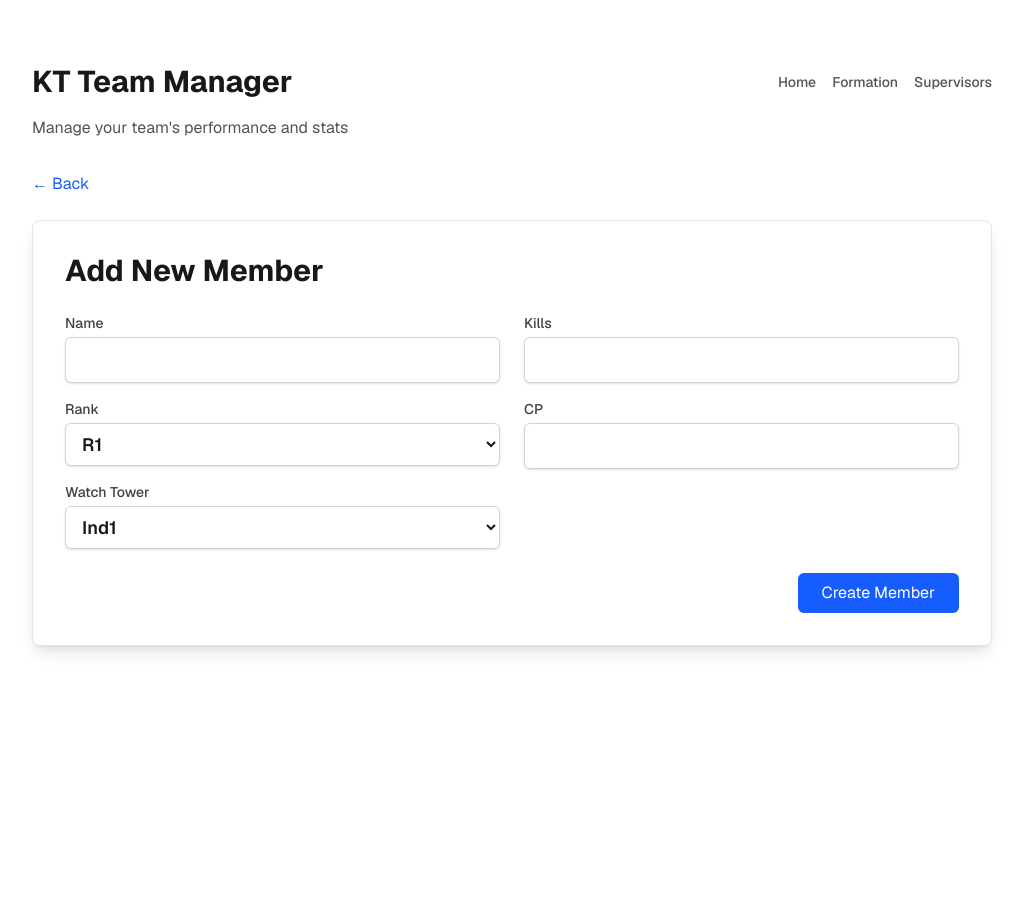
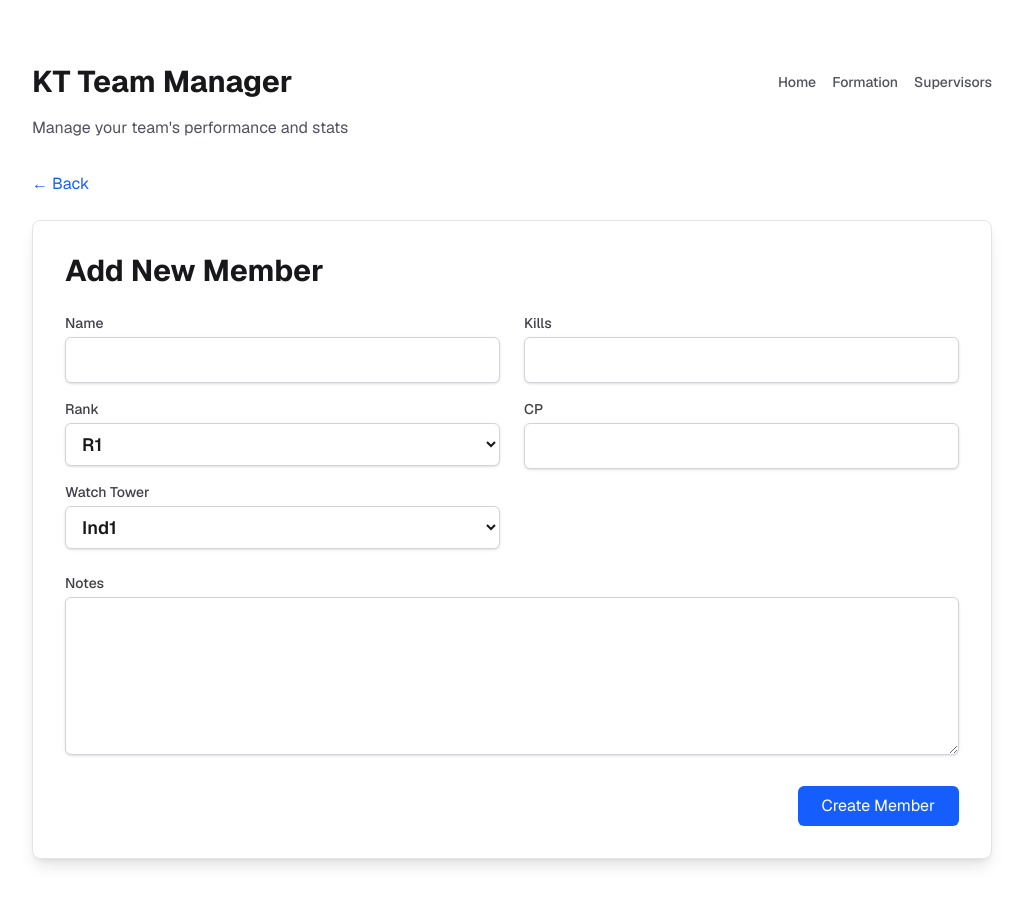
Before and after one commit to iheidari/dw-team-manager, a Next.js app: page /member in a window 1280 px wide. Shown: the top 902 px of the page, without its empty margins (128-1151 px from the left). Before the commit the page ends 800 px from the top, so only its background shows below. Built offline with nearby package versions, Linux system fonts and the light colour scheme.

Commit message:
Add notes field

```diff
--- a/app/api/members/[id]/route.ts
+++ b/app/api/members/[id]/route.ts
@@ -57,7 +57,8 @@ export async function PATCH(
     const db = client.db("dw-team-manager");
     const body = await request.json();
 
-    const { location, name, rank, level, kills, cp, supervisedBy } = body;
+    const { location, name, rank, level, kills, cp, notes, supervisedBy } =
+      body;
 
     let updateOperator: Record<string, unknown> = { $set: {} };
 
@@ -85,6 +86,9 @@ export async function PATCH(
     }
     if (cp !== undefined) {
       (updateOperator.$set as Record<string, unknown>).cp = Number(cp);
+    }
+    if (notes !== undefined) {
+      (updateOperator.$set as Record<string, unknown>).notes = notes || "";
     }
     if (supervisedBy !== undefined) {
       if (supervisedBy === null) {
--- a/app/api/members/route.ts
+++ b/app/api/members/route.ts
@@ -67,7 +67,7 @@ export async function POST(request: Request) {
     const body = await request.json();
 
     // Validate required fields
-    const { name, rank, level, kills, cp } = body;
+    const { name, rank, level, kills, cp, notes } = body;
     if (!name || !rank || !level) {
       return NextResponse.json(
         { success: false, error: "Missing required fields" },
@@ -81,6 +81,7 @@ export async function POST(request: Request) {
       level,
       kills: kills ? Number(kills) : 0,
       cp: cp ? Number(cp) : 0,
+      notes: notes || "",
     });
 
     return NextResponse.json(
--- /dev/null
+++ b/app/member/[id]/components/TextAreaField.tsx
@@ -0,0 +1,36 @@
+interface TextAreaFieldProps {
+  label: string;
+  name: string;
+  value: string;
+  onChange: (value: string) => void;
+  rows?: number;
+}
+
+const TextAreaField = ({
+  label,
+  name,
+  value,
+  onChange,
+  rows = 4,
+}: TextAreaFieldProps) => {
+  return (
+    <div>
+      <label
+        htmlFor={name}
+        className="block text-sm font-medium text-zinc-700 dark:text-zinc-300 mb-1"
+      >
+        {label}
+      </label>
+      <textarea
+        id={name}
+        name={name}
+        rows={rows}
+        value={value}
+        onChange={(e) => onChange(e.target.value)}
+        className="w-full px-3 py-2 border border-zinc-300 dark:border-zinc-700 rounded-md shadow-sm text-lg font-semibold text-zinc-900 dark:text-white bg-white dark:bg-zinc-900 focus:outline-none focus:ring-2 focus:ring-blue-500 focus:border-blue-500 resize-y"
+      />
+    </div>
+  );
+};
+
+export default TextAreaField;
--- a/app/member/[id]/page.tsx
+++ b/app/member/[id]/page.tsx
@@ -6,6 +6,7 @@ import Header from "@/app/ui/Header";
 import BackButton from "@/app/ui/BackButton";
 import Field from "./components/Field";
 import SelectField from "./components/SelectField";
+import TextAreaField from "./components/TextAreaField";
 import ReadOnlyField from "./components/ReadOnlyField";
 import NotFound from "./components/NotFound";
 import { LEVEL_OPTIONS, RANK_OPTIONS } from "../util";
@@ -18,6 +19,7 @@ interface Member {
   level: string;
   kills: number;
   cp: number;
+  notes?: string;
   location?: {
     row: number;
     col: number;
@@ -41,6 +43,7 @@ export default function MemberDetailPage({
     level: "",
     kills: "",
     cp: "",
+    notes: "",
   });
   const router = useRouter();
 
@@ -62,6 +65,7 @@ export default function MemberDetailPage({
           level: memberData.level,
           kills: memberData.kills,
           cp: memberData.cp,
+          notes: memberData.notes || "",
         });
       } catch (error) {
         console.error("Error fetching member:", error);
@@ -98,6 +102,7 @@ export default function MemberDetailPage({
           level: formData.level,
           kills: Number(formData.kills),
           cp: Number(formData.cp),
+          notes: formData.notes || "",
         }),
       });
 
@@ -240,6 +245,16 @@ export default function MemberDetailPage({
                 </div>
               </div>
 
+              <div className="mt-6">
+                <TextAreaField
+                  label="Notes"
+                  name="notes"
+                  value={formData.notes}
+                  onChange={(value) => handleChange("notes", value)}
+                  rows={5}
+                />
+              </div>
+
               <div className="mt-6 flex justify-between">
                 <button
                   type="button"
--- a/app/member/page.tsx
+++ b/app/member/page.tsx
@@ -6,6 +6,7 @@ import Header from "@/app/ui/Header";
 import BackButton from "@/app/ui/BackButton";
 import Field from "./[id]/components/Field";
 import SelectField from "./[id]/components/SelectField";
+import TextAreaField from "./[id]/components/TextAreaField";
 import { LEVEL_OPTIONS, RANK_OPTIONS } from "./util";
 
 export default function NewMemberPage() {
@@ -16,6 +17,7 @@ export default function NewMemberPage() {
     level: "Ind1",
     kills: "",
     cp: "",
+    notes: "",
   });
   const router = useRouter();
 
@@ -48,6 +50,7 @@ export default function NewMemberPage() {
           level: formData.level,
           kills: Number(formData.kills) || 0,
           cp: Number(formData.cp) || 0,
+          notes: formData.notes || "",
         }),
       });
 
@@ -125,6 +128,16 @@ export default function NewMemberPage() {
                 </div>
               </div>
 
+              <div className="mt-6">
+                <TextAreaField
+                  label="Notes"
+                  name="notes"
+                  value={formData.notes}
+                  onChange={(value) => handleChange("notes", value)}
+                  rows={5}
+                />
+              </div>
+
               <div className="mt-6 flex justify-end">
                 <button
                   type="submit"
--- a/app/services/types.ts
+++ b/app/services/types.ts
@@ -5,6 +5,7 @@ export interface Member {
   level: string;
   kills: number;
   cp: number;
+  notes?: string;
   location?: {
     row: number;
     col: number;
--- a/app/supervisors/components/UnassignedCard.tsx
+++ b/app/supervisors/components/UnassignedCard.tsx
@@ -2,7 +2,6 @@ import { useDroppable } from "@dnd-kit/core";
 import Assignee from "./Assignee";
 import { Member } from "@/app/services/types";
 import { formatNumberShort } from "@/app/services/numbers";
-import NoAssignee from "./NoAssignee";
 
 type Props = {
   unassigned: Member[];
```
